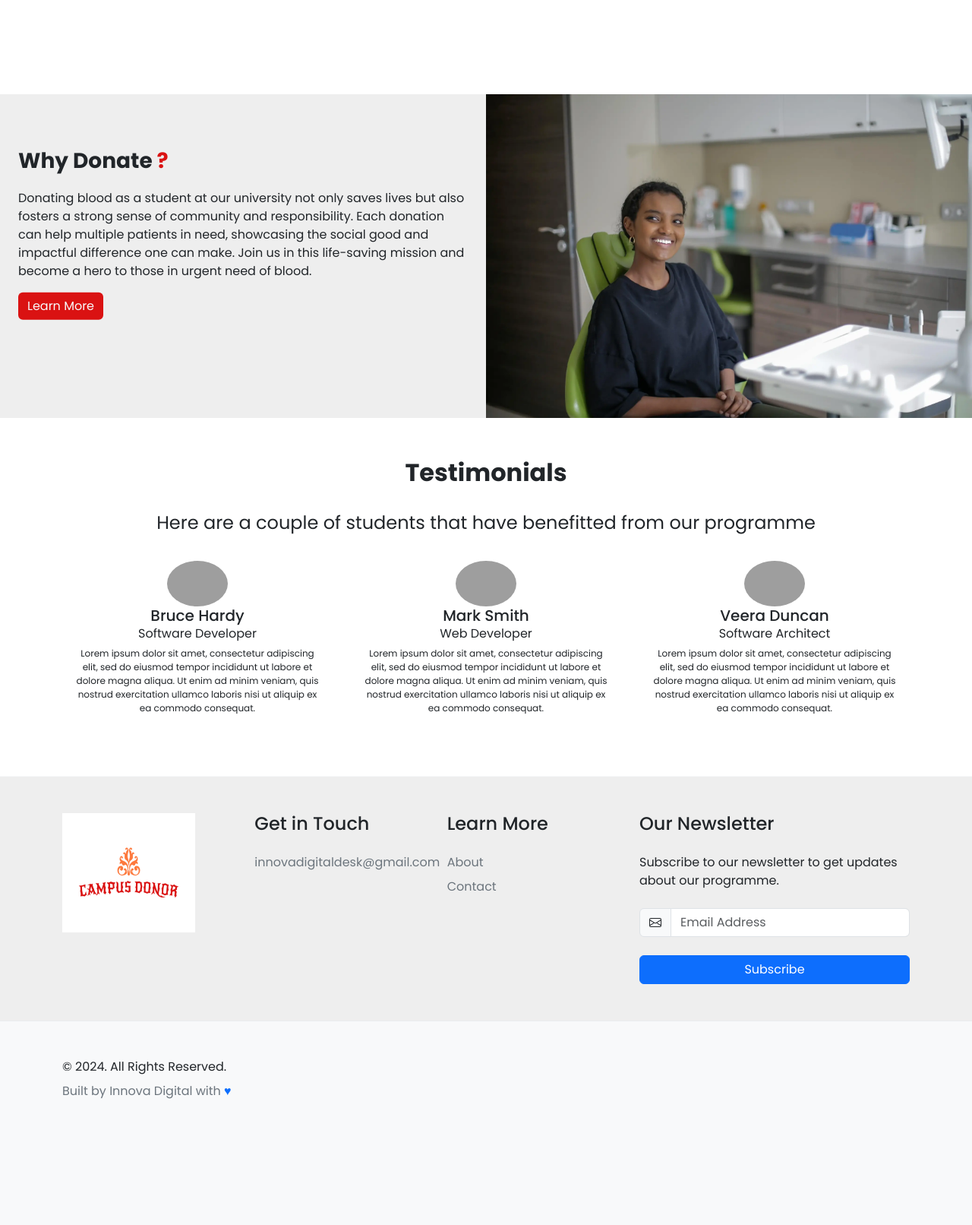
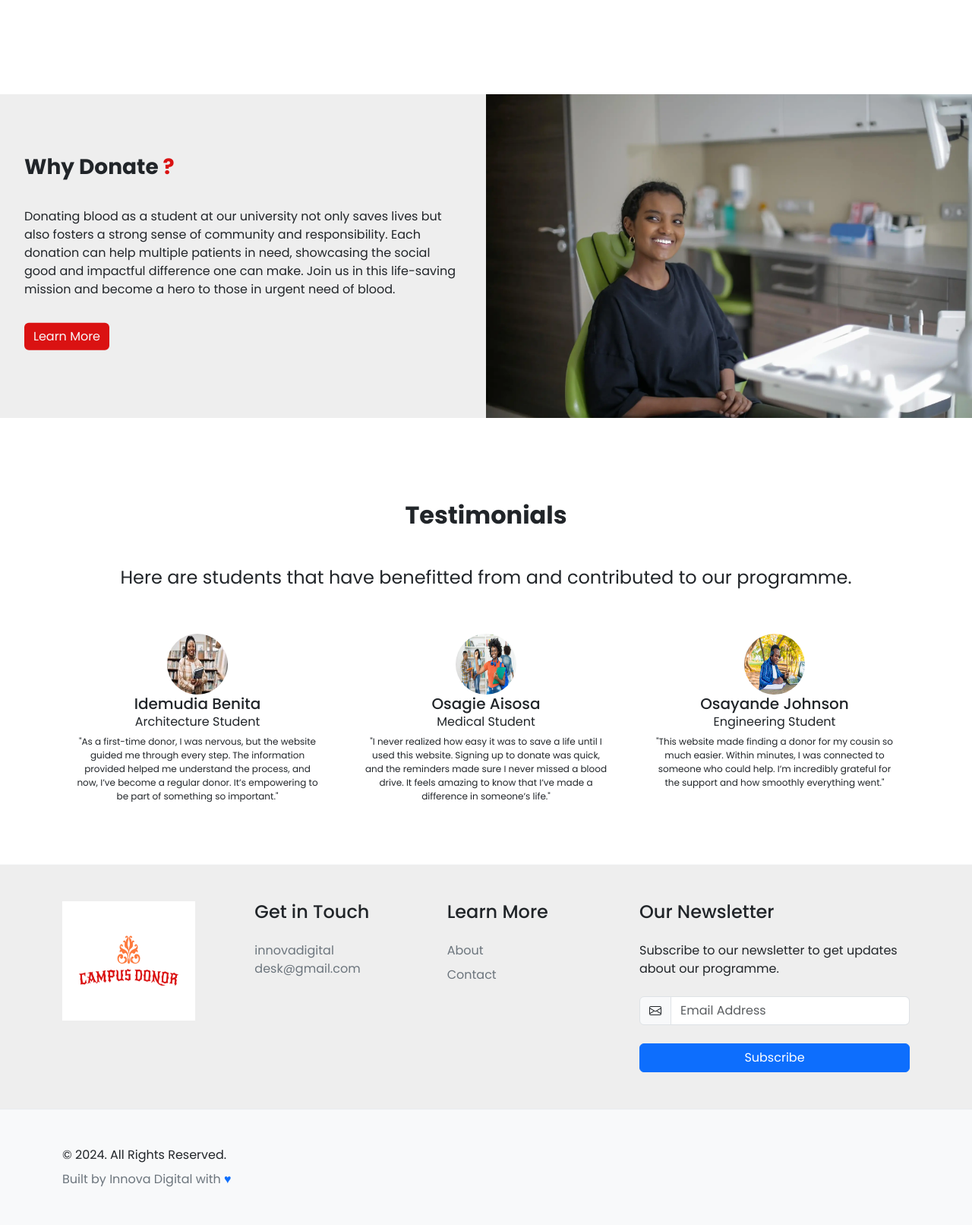
Before and after one commit to samueldobi/Campus-donors, a PHP site: page / in a window 1280 px wide. Shown: the part 2444-4056 px from the top of the page at 76% size. Before the commit the page ends 3890 px from the top, so only its background shows below. Run offline with PHP 8.4, Linux system fonts and the light colour scheme; grey boxes are pictures that could not be loaded.

Commit message:
added the testimonials

```diff
--- a/assets/style.css
+++ b/assets/style.css
@@ -140,4 +140,3 @@ nav{
  .form-div{
     border: 1px solid #000;
  }
- /* Find Donor Section */
--- a/find_donor.php
+++ b/find_donor.php
@@ -1,6 +1,6 @@
 <?php include 'includes/header.php'?>
 <section class="register-intro m-3 p-3">
-<div class="container">
+<div class="container register-container">
     <div class="row text-md-center mt-5 mb-5">
         <h2 class="pb-3">Find a Lifesaving Donor Today</h2>
         <p class="register-text">
--- a/includes/footer.php
+++ b/includes/footer.php
@@ -17,7 +17,7 @@
             <h4 class="widget-title mb-4">Get in Touch</h4>
 
             <p class="mb-0">
-              <a class="link-secondary text-decoration-none" href="mailto:demo@yourdomain.com">innovadigitaldesk@gmail.com</a>
+              <a class="link-secondary text-decoration-none" href="mailto:demo@yourdomain.com">innovadigital<br>desk@gmail.com</a>
             </p>
           </div>
         </div>
@@ -26,10 +26,10 @@
             <h4 class="widget-title mb-4">Learn More</h4>
             <ul class="list-unstyled">
               <li class="mb-2">
-                <a href="#!" class="link-secondary text-decoration-none">About</a>
+                <a href="find_donor.php" class="link-secondary text-decoration-none">About</a>
               </li>
               <li class="mb-2">
-                <a href="#!" class="link-secondary text-decoration-none">Contact</a>
+                <a href="contact.php" class="link-secondary text-decoration-none">Contact</a>
               </li>
 
 
--- a/index.php
+++ b/index.php
@@ -111,9 +111,9 @@
  <section class="why-donate mt-5 mb-5">
     <div class="d-sm-flex ">
         <div class="col-12 col-md-6 why-donate-text   p-4 ">
-            <p class=" fs-3 fw-bold">Why Donate <span style="color:#DA1212">?</span></p>
-            <p class="   ">Donating blood as a student at our university not only saves lives but also fosters a strong sense of community and responsibility. Each donation can help multiple patients in need, showcasing the social good and impactful difference one can make. Join us in this life-saving mission and become a hero to those in urgent need of blood.</p>
-            <p class="learn-more">
+            <p class=" fs-3 fw-bold p-2">Why Donate <span style="color:#DA1212">?</span></p>
+            <p class=" p-2 ">Donating blood as a student at our university not only saves lives but also fosters a strong sense of community and responsibility. Each donation can help multiple patients in need, showcasing the social good and impactful difference one can make. Join us in this life-saving mission and become a hero to those in urgent need of blood.</p>
+            <p class="learn-more p-2">
                 <a href="why-donate.php" class="learn-btn btn text-light">
                     Learn  More
                 </a>
@@ -129,29 +129,29 @@
 <!-- ======= Testimonials  Section ======= -->
 <div class="container mt-5 mb-5 g-2">
     <div class="row g-2 ">
-        <p class="testimonials-header text-lg-center text-sm-start fw-bold fs-2">
+        <p class="testimonials-header text-lg-center text-sm-start fw-bold fs-2 p-3 mt-5">
             Testimonials
         </p>
         <p class="testimonials-text text-lg-center text-sm-start fs-4 ">
-            Here are a couple of students that have benefitted from our programme
+            Here are students that have benefitted from  and contributed to our programme.
         </p>
     </div>
-    <div class="row g-2">
+    <div class="row g-2 mt-3 mb-3">
         <div class="col-md-4">
             <div class="card p-3 text-center px-4">
 
                 <div class="user-image">
 
-            <img src="https://i.imgur.com/PKHvlRS.jpg" class="rounded-circle" width="80"
+            <img src="assets/images/naij.jpg" class="rounded-circle" width="80"
                     >
 
                 </div>
 
                 <div class="user-content">
 
-                    <h5 class="mb-0">Bruce Hardy</h5>
-                    <span>Software Developer</span>
-                    <p>Lorem ipsum dolor sit amet, consectetur adipiscing elit, sed do eiusmod tempor incididunt ut labore et dolore magna aliqua. Ut enim ad minim veniam, quis nostrud exercitation ullamco laboris nisi ut aliquip ex ea commodo consequat.</p>
+                    <h5 class="mb-0">Idemudia Benita</h5>
+                    <span>Architecture Student</span>
+                    <p>"As a first-time donor, I was nervous, but the website guided me through every step. The information provided helped me understand the process, and now, I’ve become a regular donor. It’s empowering to be part of something so important."</p>
 
                 </div>
 
@@ -172,16 +172,16 @@
 
                 <div class="user-image">
 
-            <img src="https://i.imgur.com/w2CKRB9.jpg" class="rounded-circle" width="80"
+            <img src="assets/images/naij2.jpg" class="rounded-circle" width="80"
                     >
 
                 </div>
 
                 <div class="user-content">
 
-                    <h5 class="mb-0">Mark Smith</h5>
-                    <span>Web Developer</span>
-                    <p>Lorem ipsum dolor sit amet, consectetur adipiscing elit, sed do eiusmod tempor incididunt ut labore et dolore magna aliqua. Ut enim ad minim veniam, quis nostrud exercitation ullamco laboris nisi ut aliquip ex ea commodo consequat.</p>
+                    <h5 class="mb-0"> Osagie Aisosa</h5>
+                    <span>Medical Student</span>
+                    <p>"I never realized how easy it was to save a life until I used this website. Signing up to donate was quick, and the reminders made sure I never missed a blood drive. It feels amazing to know that I’ve made a difference in someone’s life."</p>
 
                 </div>
 
@@ -204,16 +204,16 @@
 
                 <div class="user-image">
 
-            <img src="https://i.imgur.com/ACeArwY.jpg" class="rounded-circle" width="80"
+            <img src="assets/images/naij3.jpg" class="rounded-circle" width="80"
                     >
 
                 </div>
 
                 <div class="user-content">
 
-                    <h5 class="mb-0">Veera  Duncan</h5>
-                    <span>Software Architect</span>
-                    <p>Lorem ipsum dolor sit amet, consectetur adipiscing elit, sed do eiusmod tempor incididunt ut labore et dolore magna aliqua. Ut enim ad minim veniam, quis nostrud exercitation ullamco laboris nisi ut aliquip ex ea commodo consequat.</p>
+                    <h5 class="mb-0">Osayande Johnson</h5>
+                    <span>Engineering Student</span>
+                    <p>"This website made finding a donor for my cousin so much easier. Within minutes, I was connected to someone who could help. I’m incredibly grateful for the support and how smoothly everything went."</p>
 
                 </div>
 
--- a/who_can_donate.php
+++ b/who_can_donate.php
@@ -16,7 +16,7 @@
                 <li class="p-1"><span class="fw-bold">Alcohol and Substance Use:</span>Avoid alcohol and certain recreational substances for at least 24 hours before donating to ensure safe blood donation.</li>
                 <li class="p-1"><span class="fw-bold">Pregnancy:</span>Female students who are pregnant or have recently given birth may need to wait before donating blood.</li>
                 <li class="p-1"><span class="fw-bold">Recent Illnesses or Vaccinations:</span>If you’ve had a cold, flu, or certain vaccinations, you might need to wait for a few weeks before donating.</li>
-                <li class="p-1"><span class="fw-bold">Class and Exam Schedules:<span>Consider donating at a time when you can rest afterward, especially around exams or heavy class loads, to ensure your well-being.</li>
+                <li class="p-1"><span class="fw-bold">Class and Exam Schedules:</span>Consider donating at a time when you can rest afterward, especially around exams or heavy class loads, to ensure your well-being.</li>
             </ul>
         </div>
 
```
Also changed, not shown: assets/images/naij.jpg (added), assets/images/naij2.jpg (added), assets/images/naij3.jpg (added), assets/images/nigerian-1.jpg (added), assets/images/nigerian-3.jpg (added).
